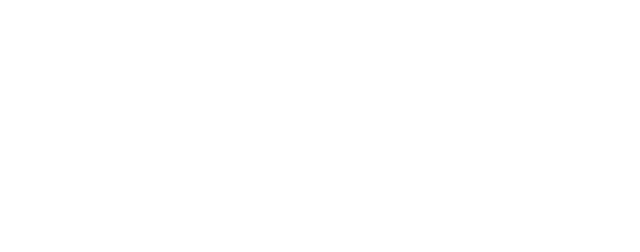
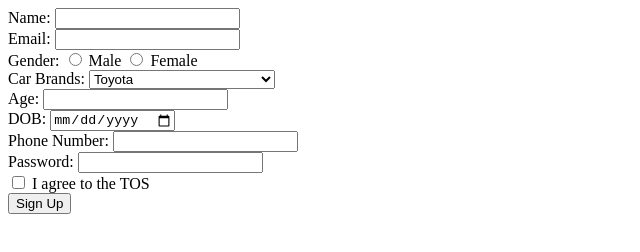
Before and after one commit to acciojob/signup-form-car-aks-raj, a website: page main.html in a window 1280 px wide. Shown: the whole page, without its empty margins (0-640 px from the left). Drawn offline with Linux system fonts and the light colour scheme.

Commit message:
created a submission

```diff
--- a/main.html
+++ b/main.html
@@ -7,6 +7,47 @@
 </head>
 
 <body>
+
+	 <form action="#" method="post">
+        <label for="name">Name:</label>
+        <input type="text" id="name" name="name" required><br>
+
+        <label for="email">Email:</label>
+        <input type="email" id="email" name="email" required><br>
+
+        <label>Gender:</label>
+        <input type="radio" id="gender_m" name="gender" required>
+        <label for="gender_m">Male</label>
+        <input type="radio" id="gender_f" name="gender" required>
+        <label for="gender_f">Female</label><br>
+
+        <label for="cars">Car Brands:</label>
+        <select id="cars" name="cars" required>
+            <option value="" disabled>--Please choose an option--</option>
+            <option value="toyota">Toyota</option>
+            <option value="honda">Honda</option>
+            <option value="ford">Ford</option>
+        </select><br>
+
+        <label for="age">Age:</label>
+        <input type="number" id="age" name="age" required><br>
+
+        <label for="dob">DOB:</label>
+        <input type="date" id="dob" name="dob" required><br>
+
+        <label for="tel">Phone Number:</label>
+        <input type="tel" id="tel" name="tel" pattern="[0-9]{3}-[0-9]{3}-[0-9]{4}"><br>
+
+        <label for="password">Password:</label>
+        <input type="password" id="password" name="password" required><br>
+
+        <label>
+            <input type="checkbox" id="tos" name="tos" required>
+            I agree to the TOS
+        </label><br>
+
+        <button type="submit">Sign Up</button>
+    </form>
 	<!-- the entire body must be written by student -->
     <script type="text/javascript" src="./script.js">
 </script>
```
